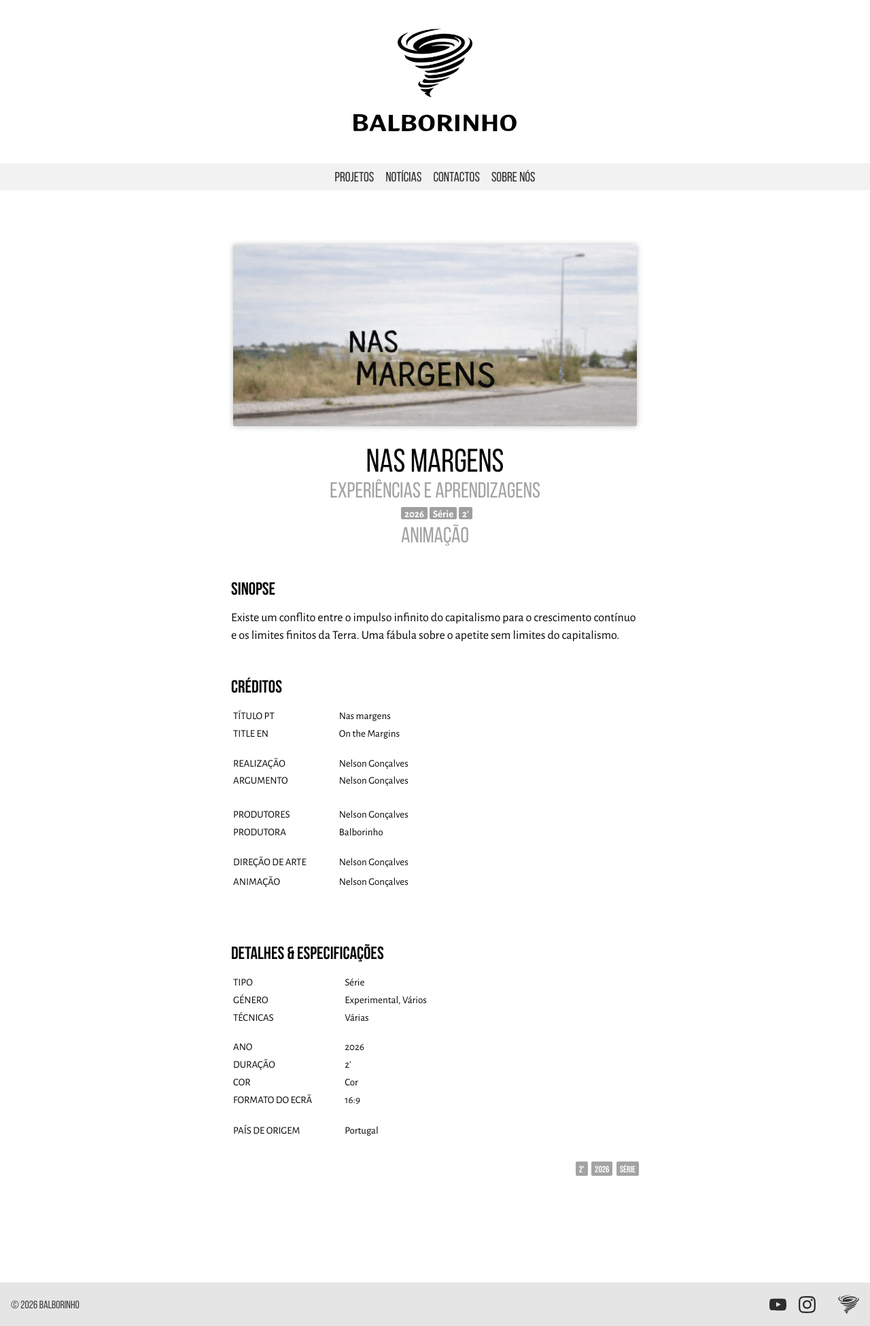
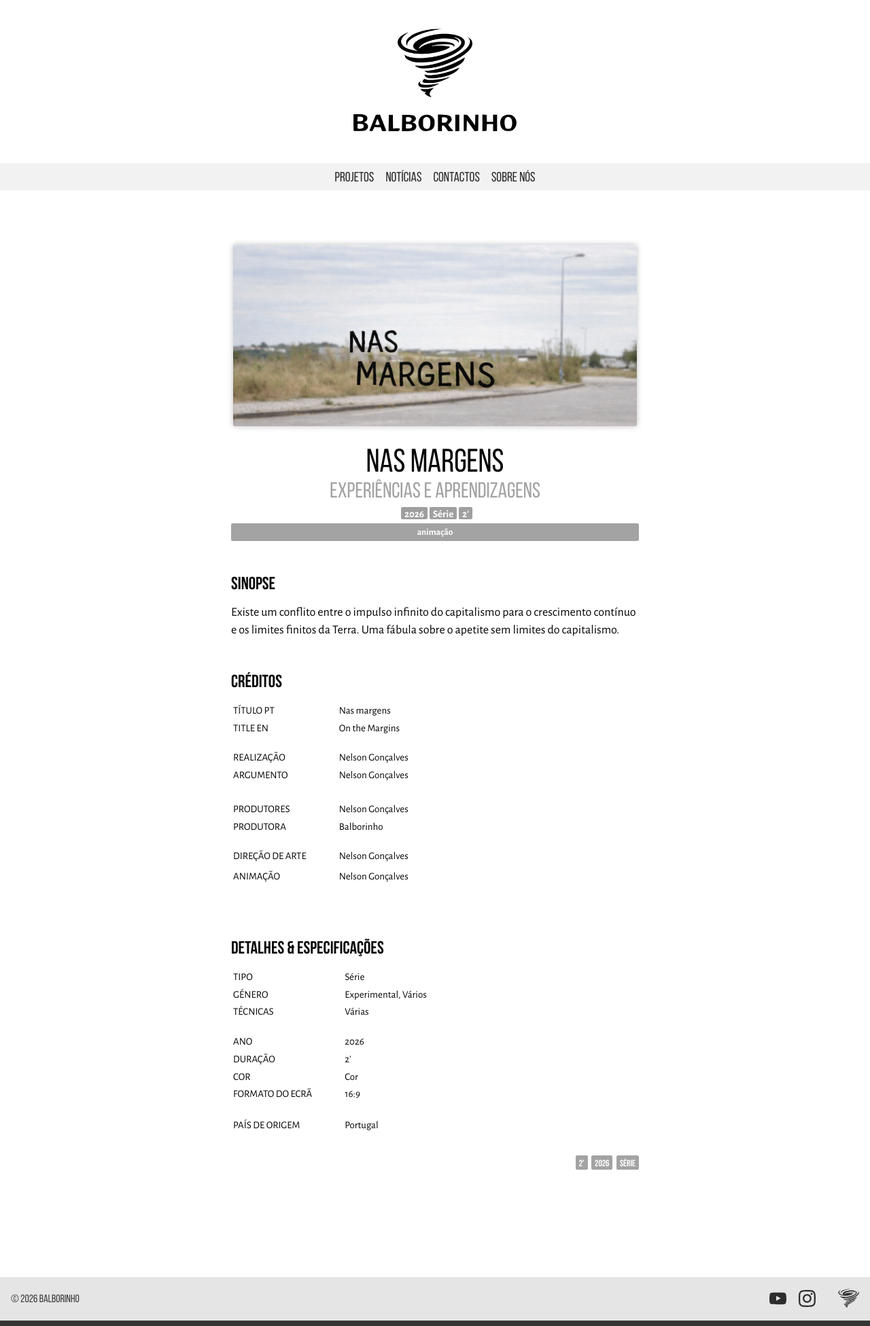
Before and after one commit to balborinho/balborinho.github.io, a Jekyll site: the page built from _products/nas-margens.md, in a window 1280 px wide. Shown: the whole page at 68% size. Built offline with Jekyll 4.4.1, drawn with Linux system fonts in a browser that asks for light colours.

Commit message:
Update hero.html

```diff
--- a/_includes/components/product/hero.html
+++ b/_includes/components/product/hero.html
@@ -31,7 +31,7 @@
       {% endfor %}
 
 {% if hero.etapa %}
-        <h4 class="product-hero__subtitle">{{ hero.etapa }}</h4>
+        <h4 class="product-hero__type">{{ hero.etapa }}</h4>
       {% endif %}
 
     </div>
```
